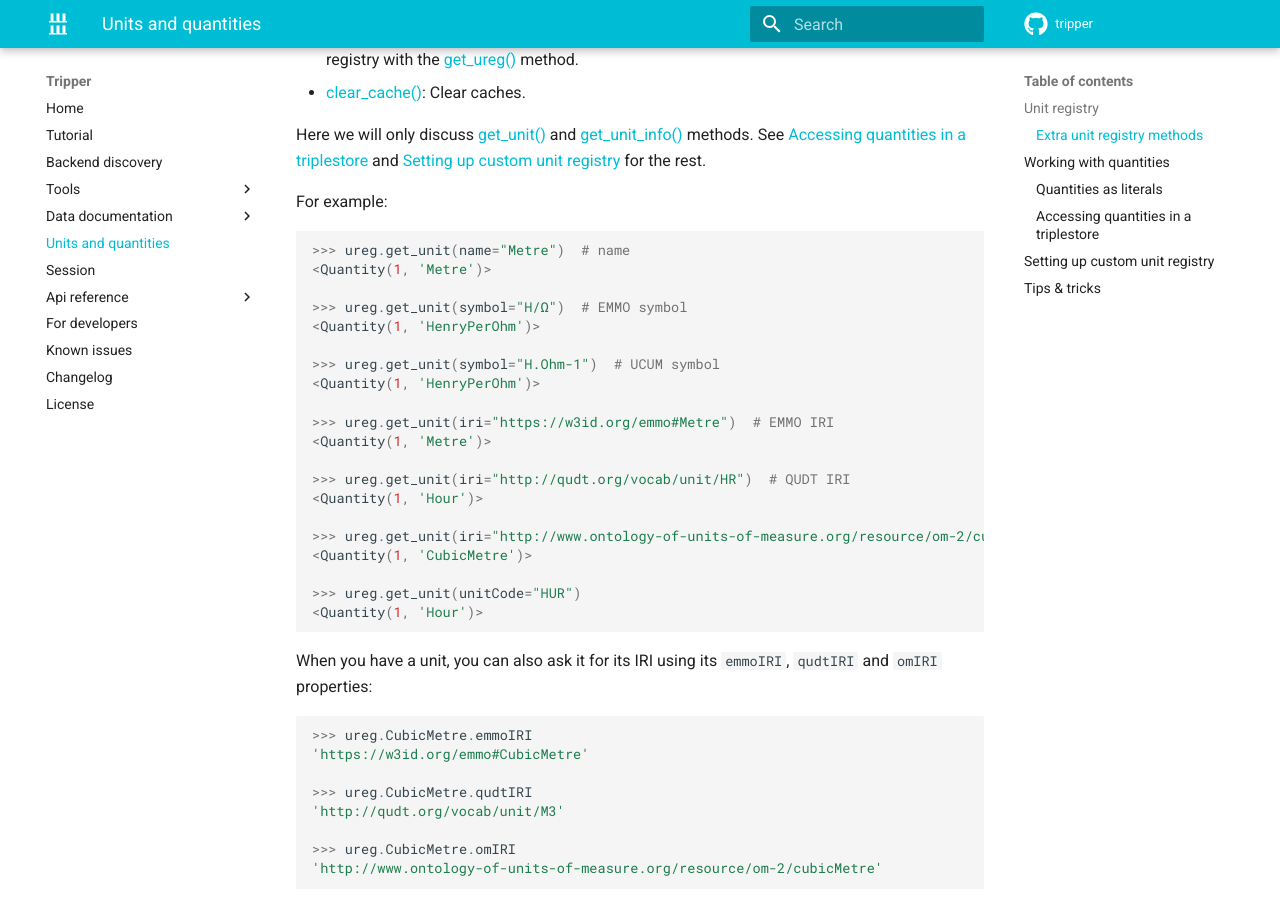
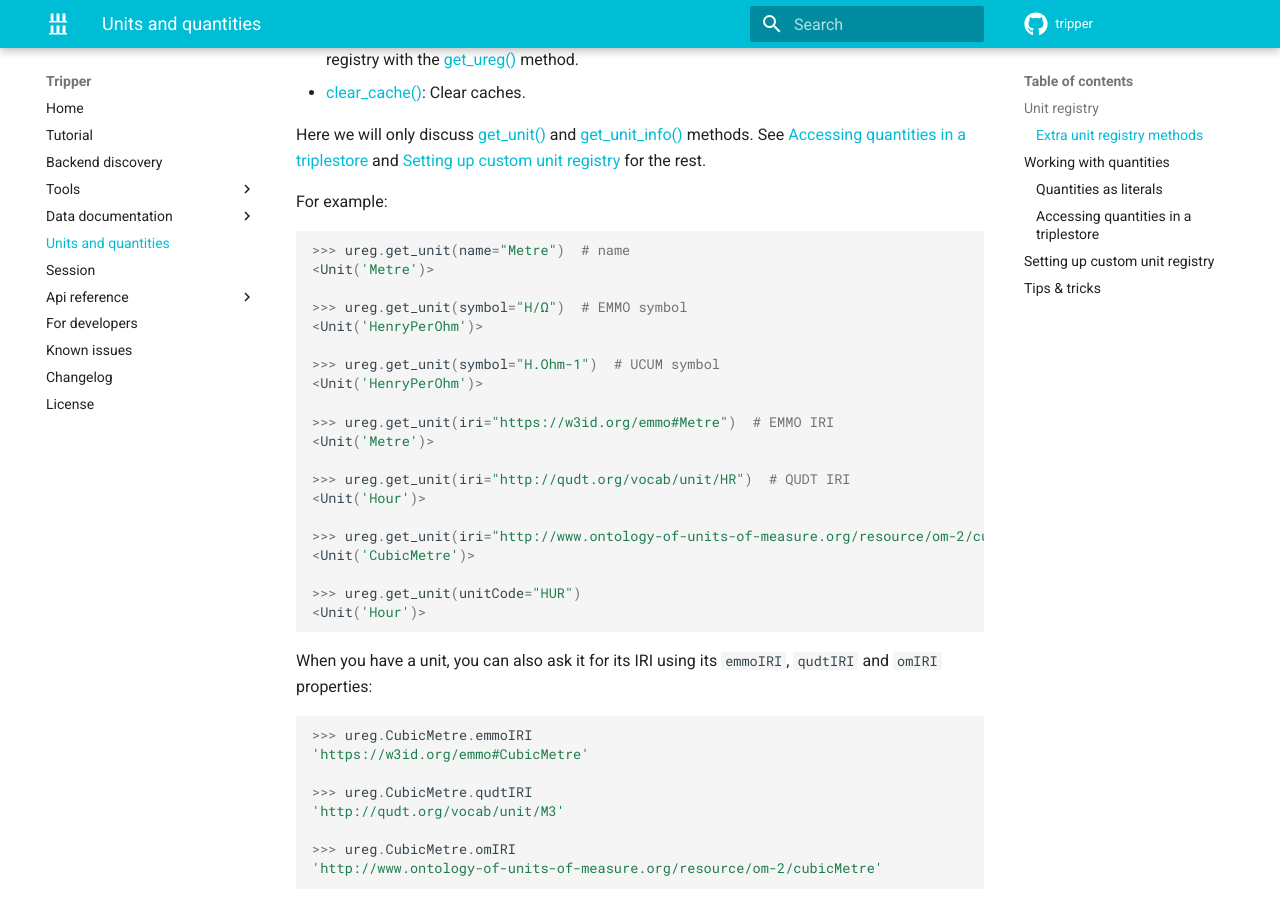
Before and after one commit to EMMC-ASBL/tripper, an MkDocs documentation site: the page built from docs/units/units.md, in a window 1280 px wide and 900 px high, scrolled down 1498 px. Built offline with MkDocs 1.6.1 and Material for MkDocs 9.7.7, drawn with Linux system fonts in a browser that asks for light colours; comment, search, counter and statistics services are not loaded; the version menu is left out.

Commit message:
Corrected tests and examples

````diff
--- a/docs/units/units.md
+++ b/docs/units/units.md
@@ -72,25 +72,25 @@ For example:
 
 ```python
 >>> ureg.get_unit(name="Metre")  # name
-<Quantity(1, 'Metre')>
+<Unit('Metre')>
 
 >>> ureg.get_unit(symbol="H/Ω")  # EMMO symbol
-<Quantity(1, 'HenryPerOhm')>
+<Unit('HenryPerOhm')>
 
 >>> ureg.get_unit(symbol="H.Ohm-1")  # UCUM symbol
-<Quantity(1, 'HenryPerOhm')>
+<Unit('HenryPerOhm')>
 
 >>> ureg.get_unit(iri="https://w3id.org/emmo#Metre")  # EMMO IRI
-<Quantity(1, 'Metre')>
+<Unit('Metre')>
 
 >>> ureg.get_unit(iri="http://qudt.org/vocab/unit/HR")  # QUDT IRI
-<Quantity(1, 'Hour')>
+<Unit('Hour')>
 
 >>> ureg.get_unit(iri="http://www.ontology-of-units-of-measure.org/resource/om-2/cubicMetre")  # OM IRI
-<Quantity(1, 'CubicMetre')>
+<Unit('CubicMetre')>
 
 >>> ureg.get_unit(unitCode="HUR")
-<Quantity(1, 'Hour')>
+<Unit('Hour')>
 
 ```
 
````
Also changed, not shown: other parts of docs/units/units.md (+1 -1 lines), 1 other file.
